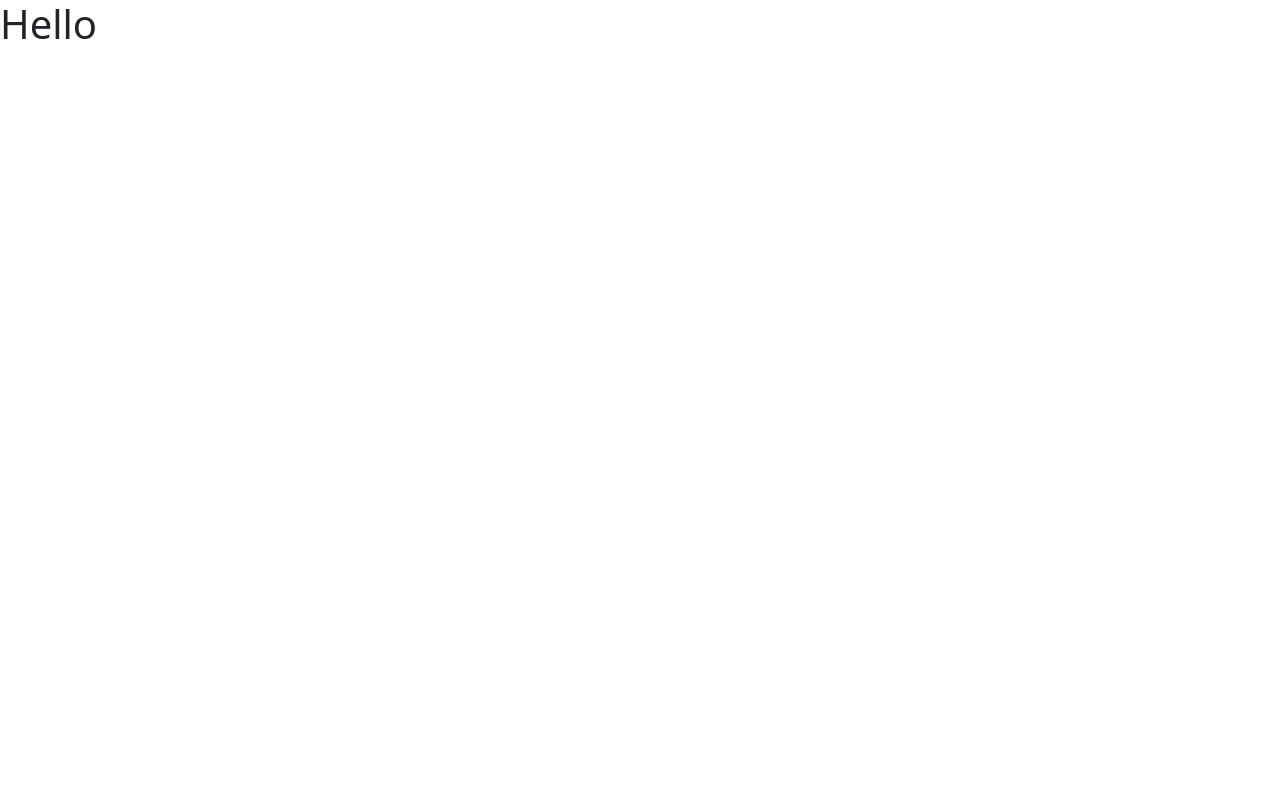
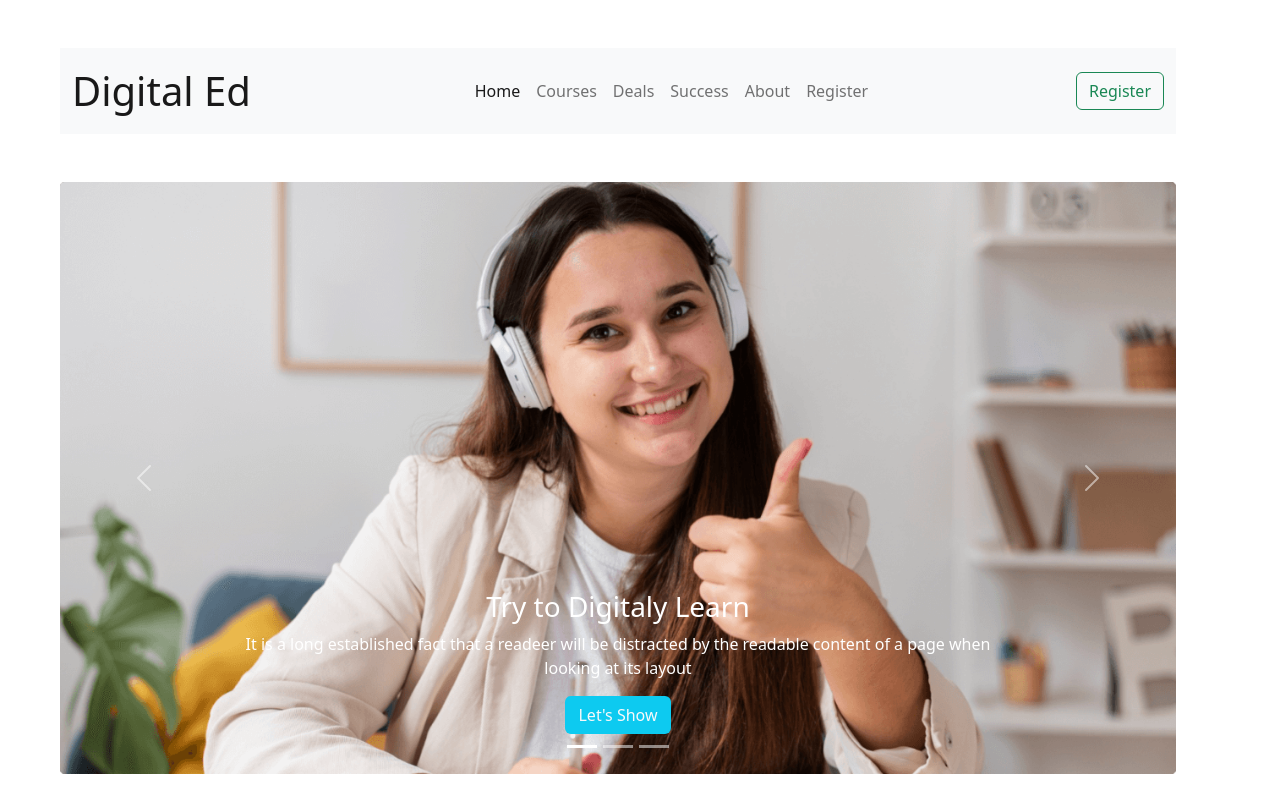
Before and after one commit to Amirul85/amirul-assignment3-repo, a plain HTML site: page index.html in a window 1280 px wide. Drawn offline with nearby package versions, Linux system fonts and the light colour scheme.

Commit message:
Slide added

```diff
--- a/index.html
+++ b/index.html
@@ -5,14 +5,104 @@
     <meta charset="UTF-8">
     <meta http-equiv="X-UA-Compatible" content="IE=edge">
     <meta name="viewport" content="width=device-width, initial-scale=1.0">
-    <title>Document</title>
+    <title>Computer base Ed</title>
     <script src="https://kit.fontawesome.com/49e42c1c38.js" crossorigin="anonymous"></script>
     <link href="https://cdn.jsdelivr.net/npm/bootstrap@5.2.0/dist/css/bootstrap.min.css" rel="stylesheet"
         integrity="sha384-gH2yIJqKdNHPEq0n4Mqa/HGKIhSkIHeL5AyhkYV8i59U5AR6csBvApHHNl/vI1Bx" crossorigin="anonymous">
 </head>
 
 <body>
-    <h1>Hello</h1>
+    <!-- Navbar start -->
+    <header class="container m-5">
+        <nav class="navbar navbar-expand-lg bg-light">
+            <div class="container-fluid">
+                <a class="navbar-brand fs-1 text" href="#">Digital Ed</a>
+
+                <div class="collapse navbar-collapse" id="navbarSupportedContent">
+                    <ul class="navbar-nav mx-auto me-auto mb-2 mb-lg-0">
+                        <li class="nav-item">
+                            <a class="nav-link active" aria-current="page" href="#">Home</a>
+                        </li>
+                        <li class="nav-item">
+                            <a class="nav-link" href="#">Courses</a>
+                        </li>
+                        <li class="nav-item">
+                            <a class="nav-link" href="#">Deals</a>
+                        </li>
+                        <li class="nav-item">
+                            <a class="nav-link" href="#">Success</a>
+                        </li>
+                        <li class="nav-item">
+                            <a class="nav-link" href="#">About</a>
+                        </li>
+                        <li class="nav-item">
+                            <a class="nav-link" href="#">Register</a>
+                        </li>
+
+                    </ul>
+                </div>
+                <button class="btn btn-outline-success bg-light" type="submit">Register</button>
+
+            </div>
+        </nav>
+    </header>
+    <!-- Navbar end -->
+
+    <!-- slide start  -->
+    <section class="container m-5">
+        <div id="carouselExampleCaptions" class="carousel slide" data-bs-ride="false">
+            <div class="carousel-indicators">
+                <button type="button" data-bs-target="#carouselExampleCaptions" data-bs-slide-to="0" class="active"
+                    aria-current="true" aria-label="Slide 1"></button>
+                <button type="button" data-bs-target="#carouselExampleCaptions" data-bs-slide-to="1"
+                    aria-label="Slide 2"></button>
+                <button type="button" data-bs-target="#carouselExampleCaptions" data-bs-slide-to="2"
+                    aria-label="Slide 3"></button>
+            </div>
+            <div class="carousel-inner">
+                <div class="carousel-item active">
+                    <img src="images/cover/cover-1.png" class="d-block w-100" alt="...">
+                    <div class="carousel-caption d-none d-md-block">
+                        <h3>Try to Digitaly Learn </h3>
+                        <p>It is a long established fact that a readeer will be distracted by the readable content of a
+                            page when looking at its layout</p>
+                        <button class="bg-info text-light btn btn-r-5">Let's Show</button>
+                    </div>
+                </div>
+                <div class="carousel-item">
+                    <img src="images/cover/cover-2.jpg" class="d-block w-100" alt="...">
+                    <div class="carousel-caption d-none d-md-block">
+                        <h3>Try to Digitaly Learn </h3>
+                        <p>It is a long established fact that a readeer will be distracted by the readable content of a
+                            page when looking at its layout</p>
+                        <button>Let's Show</button>
+                    </div>
+                </div>
+                <div class="carousel-item">
+                    <img src="images/cover/cover-3.jpg" class="d-block w-100" alt="...">
+                    <div class="carousel-caption d-none d-md-block">
+                        <h3>Try to Digitaly Learn </h3>
+                        <p>It is a long established fact that a readeer will be distracted by the readable content of a
+                            page when looking at its layout</p>
+                        <button>Let's Show</button>
+                    </div>
+                </div>
+            </div>
+            <button class="carousel-control-prev" type="button" data-bs-target="#carouselExampleCaptions"
+                data-bs-slide="prev">
+                <span class="carousel-control-prev-icon" aria-hidden="true"></span>
+                <span class="visually-hidden">Previous</span>
+            </button>
+            <button class="carousel-control-next" type="button" data-bs-target="#carouselExampleCaptions"
+                data-bs-slide="next">
+                <span class="carousel-control-next-icon" aria-hidden="true"></span>
+                <span class="visually-hidden">Next</span>
+            </button>
+        </div>
+    </section>
+    <!-- slide end  -->
+
+
 
 
     <script src="https://cdn.jsdelivr.net/npm/bootstrap@5.2.0/dist/js/bootstrap.bundle.min.js"
```
